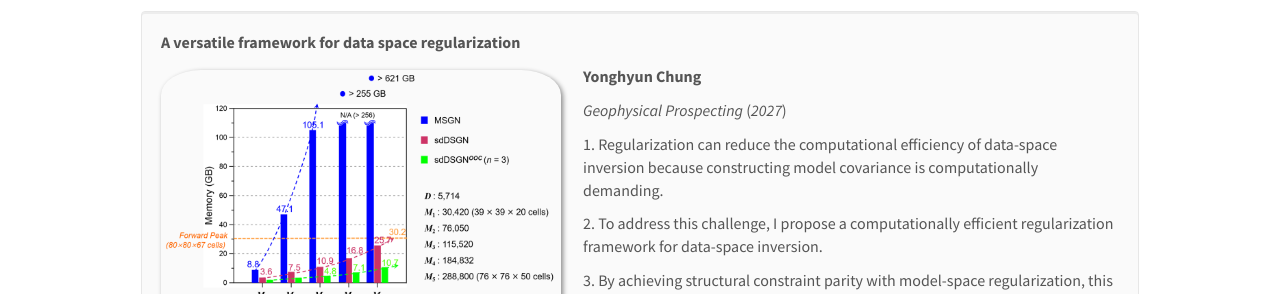
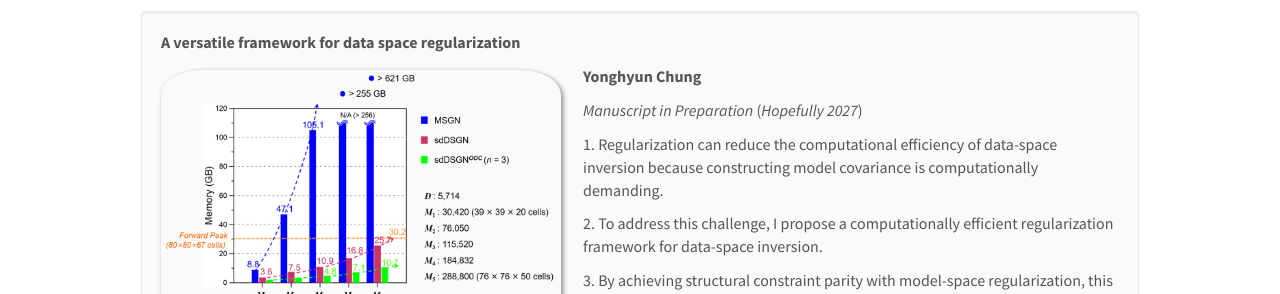
Before and after one commit to maguman/maguman.github.io, a Jekyll site: the page built from _pages/publications.md, in a window 1280 px wide and 900 px high. Shown: the part 230-524 px from the top of the window. Built offline with Jekyll 4.4.1, drawn with Linux system fonts in a browser that asks for light colours; nearby versions of some CDN libraries; some of the changed text lies outside the part shown.

Commit message:
Update publist.yml

```diff
--- a/_data/publist.yml
+++ b/_data/publist.yml
@@ -18,10 +18,10 @@
 #	PDF
 
 - title: "A versatile framework for data space regularization"
-  journal: Geophysical Prospecting
+  journal: Manuscript in Preparation
   volume:
   doi:
-  year: 2027
+  year: Hopefully 2027
   image: Memory.png
   description:
   key1: Regularization can reduce the computational efficiency of data-space inversion because constructing model covariance is computationally demanding.
```
